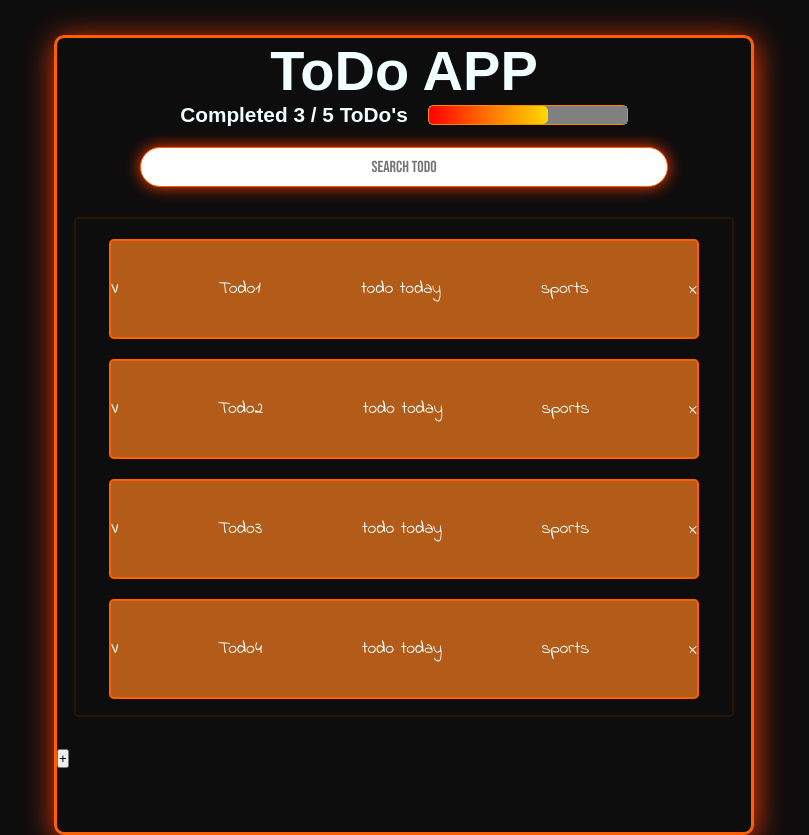
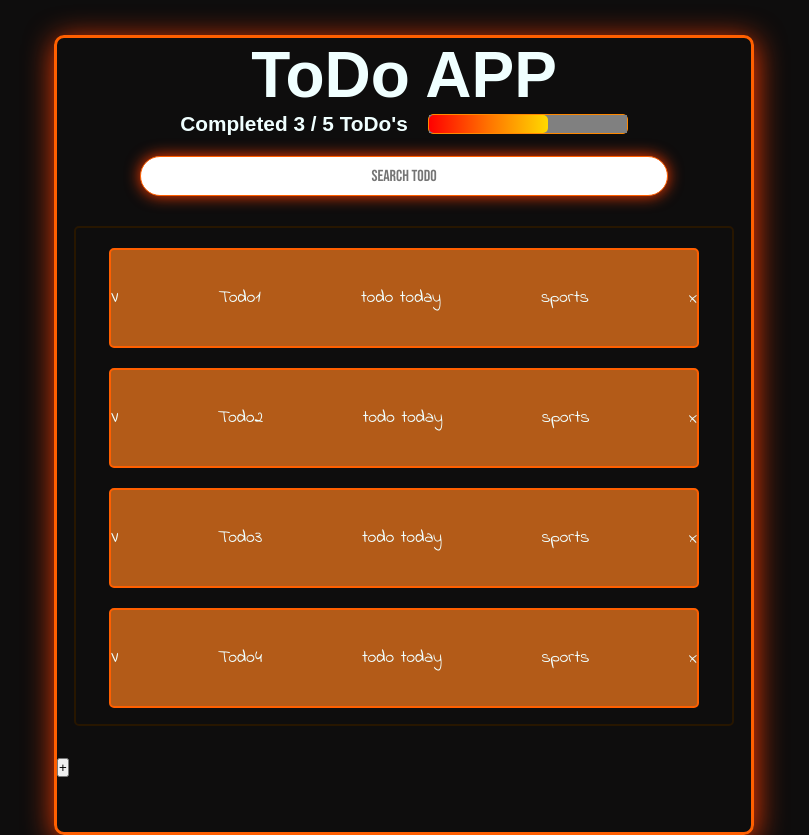
Before and after one commit to Hcrj99/Todo--List-App, a React (Create React App) app: page / in a window 1280 px wide. In both pictures the pointer is over the element "ToDo APP". Shown: the whole page, without its empty margins (236-1045 px from the left). Built offline with nearby package versions, Linux system fonts and the light colour scheme; a web font is replaced by a local one.

Commit message:
upgrades

```diff
--- a/src/Components/Todocounter/todocounter.css
+++ b/src/Components/Todocounter/todocounter.css
@@ -2,6 +2,7 @@
 	font-family: 'Bungee Spice', sans-serif;
 	text-align: center;
 	font-size: 3.5rem;
+	user-select: none;
 }
 
 .todocounter__title {
@@ -14,6 +15,11 @@
 	justify-content: center;
 	font-size: 1.3rem;
 	margin-bottom: 20px;
+	user-select: none;
+}
+
+.todocounter__app:hover{
+	font-size: 4rem;
 }
 
 #progress {
```
